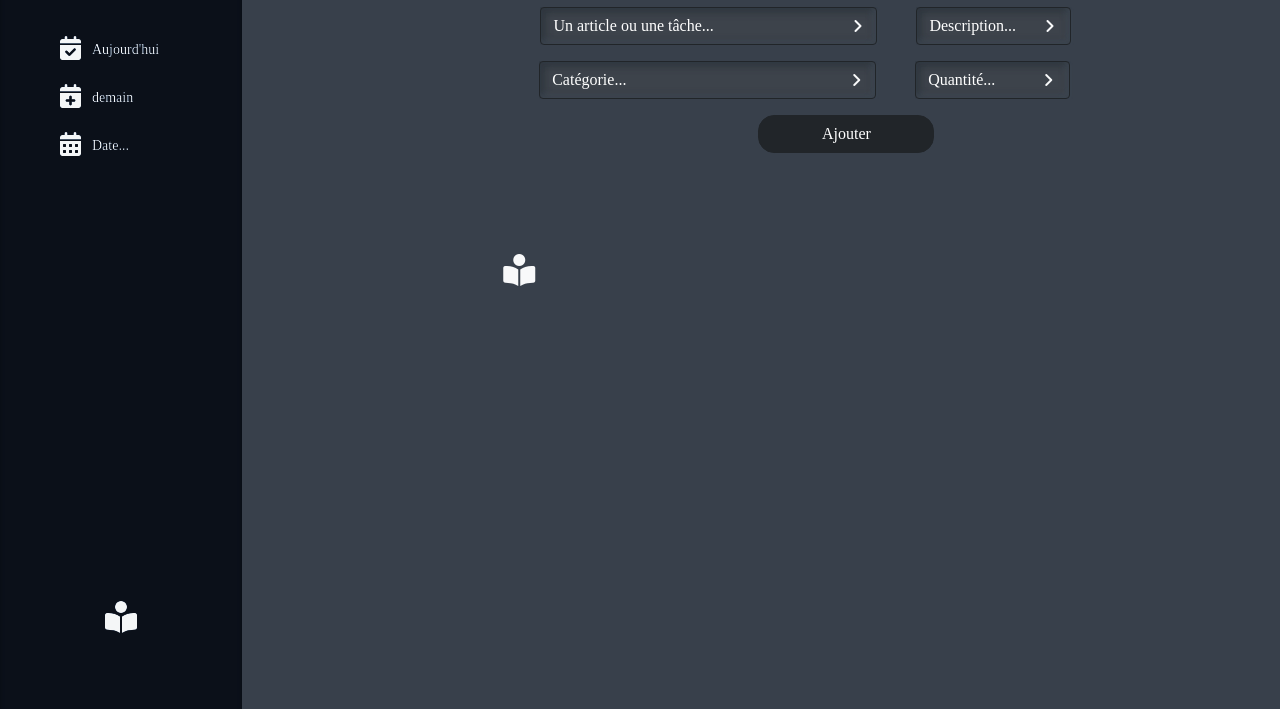
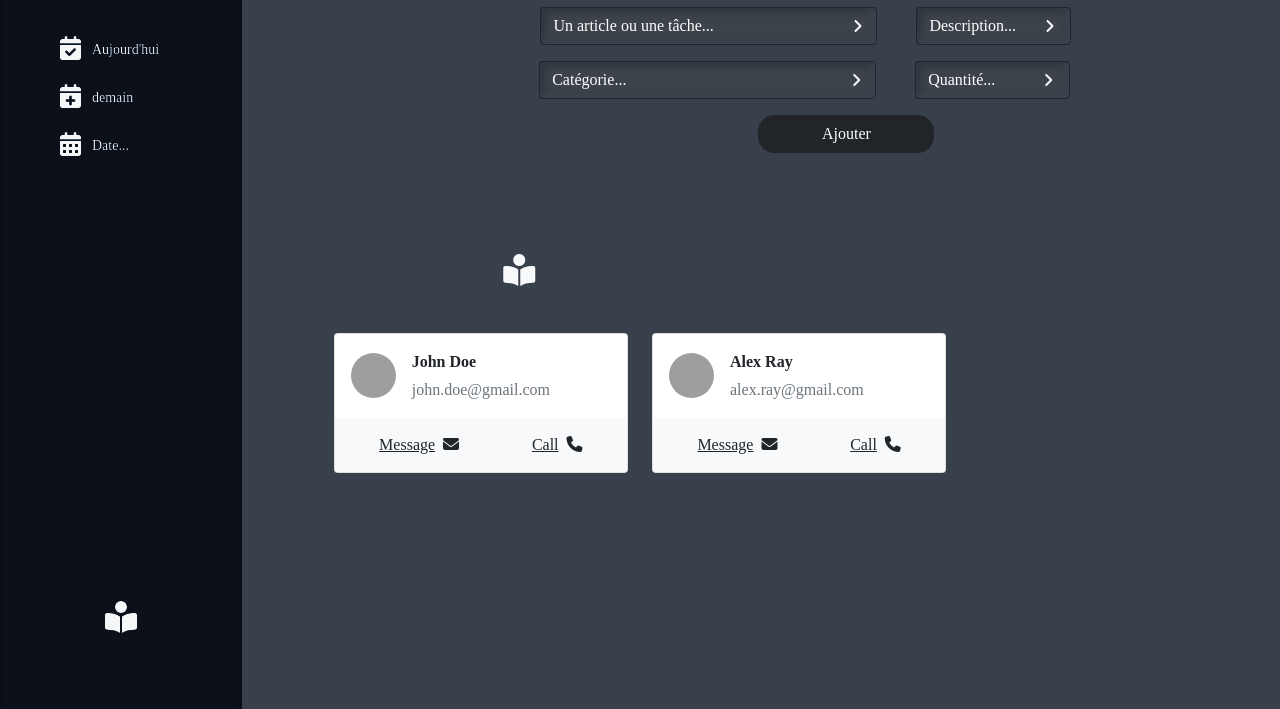
Before and after one commit to Darkheadbanger/todolist_alone, a website built with webpack: page index.html in a window 1280 px wide. Shown: the part 91-800 px from the top of the page. Built offline with nearby package versions, Linux system fonts and the light colour scheme; grey boxes are pictures that could not be loaded.

Commit message:
article reverse engineering

```diff
--- a/index.html
+++ b/index.html
@@ -194,10 +194,7 @@
               </div>
             </div>
             <div class="col">
-              <button
-                type="button"
-                class="btn btn-dark mt-3 btn-add"
-              >
+              <button type="button" class="btn btn-dark mt-3 btn-add">
                 Ajouter
               </button>
             </div>
@@ -207,9 +204,107 @@
           <i class="fa-solid fa-book-open-reader fa-2xl text-light"></i>
         </div>
       </div>
+
       <!-- artciles -->
+      <div class="container">
+        <div class="row justify-content-center">
+          <div class="col-6 mb-4">
+            <div class="card">
+              <div class="card-body">
+                <div class="d-flex justify-content-between align-items-center">
+                  <div class="d-flex align-items-center">
+                    <img
+                      src="https://mdbootstrap.com/img/new/avatars/8.jpg"
+                      alt=""
+                      style="width: 45px; height: 45px"
+                      class="rounded-circle"
+                    />
+                    <div class="ms-3">
+                      <p class="fw-bold mb-1">John Doe</p>
+                      <p class="text-muted mb-0">john.doe@gmail.com</p>
+                    </div>
+                  </div>
+                  <span class="badge rounded-pill badge-success">Active</span>
+                </div>
+              </div>
+              <div
+                class="card-footer border-0 bg-light p-2 d-flex justify-content-around"
+              >
+                <a
+                  class="btn btn-link m-0 text-reset"
+                  href="#"
+                  role="button"
+                  data-ripple-color="primary"
+                  >Message<i class="fas fa-envelope ms-2"></i
+                ></a>
+                <a
+                  class="btn btn-link m-0 text-reset"
+                  href="#"
+                  role="button"
+                  data-ripple-color="primary"
+                  >Call<i class="fas fa-phone ms-2"></i
+                ></a>
+              </div>
+            </div>
+          </div>
+          <div class="col-6 mb-4">
+            <div class="card">
+              <div class="card-body">
+                <div class="d-flex justify-content-between align-items-center">
+                  <div class="d-flex align-items-center">
+                    <img
+                      src="https://mdbootstrap.com/img/new/avatars/6.jpg"
+                      alt=""
+                      style="width: 45px; height: 45px"
+                      class="rounded-circle"
+                    />
+                    <div class="ms-3">
+                      <p class="fw-bold mb-1">Alex Ray</p>
+                      <p class="text-muted mb-0">alex.ray@gmail.com</p>
+                    </div>
+                  </div>
+                  <span class="badge rounded-pill badge-primary"
+                    >Onboarding</span
+                  >
+                </div>
+              </div>
+              <div
+                class="card-footer border-0 bg-light p-2 d-flex justify-content-around"
+              >
+                <a
+                  class="btn btn-link m-0 text-reset"
+                  href="#"
+                  role="button"
+                  data-ripple-color="primary"
+                  >Message<i class="fas fa-envelope ms-2"></i
+                ></a>
+                <a
+                  class="btn btn-link m-0 text-reset"
+                  href="#"
+                  role="button"
+                  data-ripple-color="primary"
+                  >Call<i class="fas fa-phone ms-2"></i
+                ></a>
+              </div>
+            </div>
+          </div>
+          </div>
+        </div>
 
-      <ul></ul>
+      </div>
+
+      <!-- Article -->
+
+      <!-- <ul>
+        <li>
+          <div>
+            <span class="todo done"></span>
+            <p>Text</p>
+            <button>Editer</button>
+            <button>Supprimer</button>
+          </div>
+        </li>
+      </ul> -->
     </section>
     <footer></footer>
   </body>
--- a/src/style/scss/_custom.css
+++ b/src/style/scss/_custom.css
@@ -1 +1 @@
-body{background-color:red}p{margin:0}.container{display:flex;flex-direction:column;align-items:center;justify-content:center;padding:50px 0 0 0}.title{font-size:xx-large;color:#fff;text-decoration:overline underline}.container-form{width:500px;border:1px solid #eee;border-radius:3px;padding:20px;display:flex;flex-direction:column}form{display:flex;margin-bottom:20px}button{padding:5px 15px;border:0px;border-radius:5px;cursor:pointer;margin:0 3px;transition:all 800ms;border-radius:20px;padding:5px 20px}.button{background-color:#fb7b43 !important}.button:hover{filter:brightness(0.75);transform:translateY(-3px);transition:500ms;box-shadow:0 10px 20px #00000033}.btn:active{filter:brightness(0.75);bottom:3px;box-shadow:0 5px 10px #00000033;transition:500ms}.danger{background-color:red;transition:all 800ms}.danger:hover{filter:brightness(0.75)}.modification{background-color:#7474da;transition:all 800ms}.modification:hover{filter:brightness(0.75)}input{padding:8px 15px;outline:0;border:1px solid #ddd;border-radius:3px}form input{flex:1;margin-right:15px}ul{padding:0;list-style:none}li{display:flex;align-items:center;padding:10px;border-radius:20px}li p{flex:1}li .todo{flex:0 0 20px;height:20px;border-radius:30px;margin-right:15px;border:2px solid #333}li .todo.done{background:green}li:hover{background-color:#fb7b43 !important}
+body{background-color:red}p{margin:0}.container{display:flex;flex-direction:column;align-items:center;justify-content:center;padding:50px 0 0 0}.title{font-size:xx-large;color:#fff;text-decoration:overline underline}.container-form{width:500px;border:1px solid #eee;border-radius:3px;padding:20px;display:flex;flex-direction:column}form{display:flex;margin-bottom:20px}button{padding:5px 15px;border:0px;border-radius:5px;cursor:pointer;margin:0 3px;transition:all 800ms;border-radius:20px;padding:5px 20px}.button{background-color:#fb7b43 !important}.button:hover{filter:brightness(0.75);transform:translateY(-3px);transition:500ms;box-shadow:0 10px 20px #00000033}.btn:active{filter:brightness(0.75);bottom:3px;box-shadow:0 5px 10px #00000033;transition:500ms}.danger{background-color:red;transition:all 800ms}.danger:hover{filter:brightness(0.75)}.modification{background-color:#7474da;transition:all 800ms}.modification:hover{filter:brightness(0.75)}input{padding:8px 15px;outline:0;border:1px solid #ddd;border-radius:3px}form input{flex:1;margin-right:15px}
```
